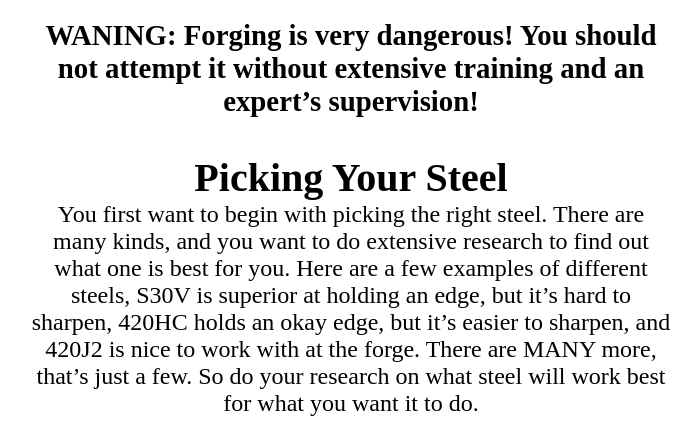
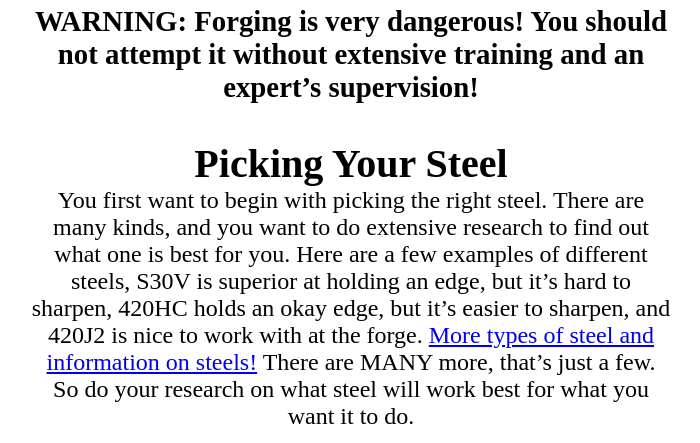
Before and after one commit to ToxicGecko13/Lesson03, a plain HTML site: page Index.html in a window 1280 px wide. Shown: the part 416-859 px from the top of the page, without its empty margins (289-989 px from the left). Drawn offline with Linux system fonts and the light colour scheme.

Commit message:
Third Commit

```diff
--- a/Index.html
+++ b/Index.html
@@ -43,7 +43,8 @@
         <h1>How is a knife forged?</h1>
     </header>
     <br>
-    <section><b>WANING: Forging is very dangerous! You should not attempt it without extensive training and an expert’s
+    <section><b>WARNING: Forging is very dangerous! You should not attempt it without extensive training and an
+            expert’s
             supervision!</b></section>
     <br>
     <br>
@@ -52,7 +53,8 @@
         <p>You first want to begin with picking the right steel. There are many kinds, and you want to do extensive
             research to find out what one is best for you. Here are a few examples of different steels, S30V is
             superior at holding an edge, but it’s hard to sharpen, 420HC holds an okay edge, but it’s easier to
-            sharpen, and 420J2 is nice to work with at the forge. There are MANY more, that’s just a few. So do your
+            sharpen, and 420J2 is nice to work with at the forge. <a href="https://www.bladehq.com/cat--Steel-Types--332">More
+                types of steel and information on steels!</a> There are MANY more, that’s just a few. So do your
             research on what steel will work best for what you want it to do.
 
         </p>
```
